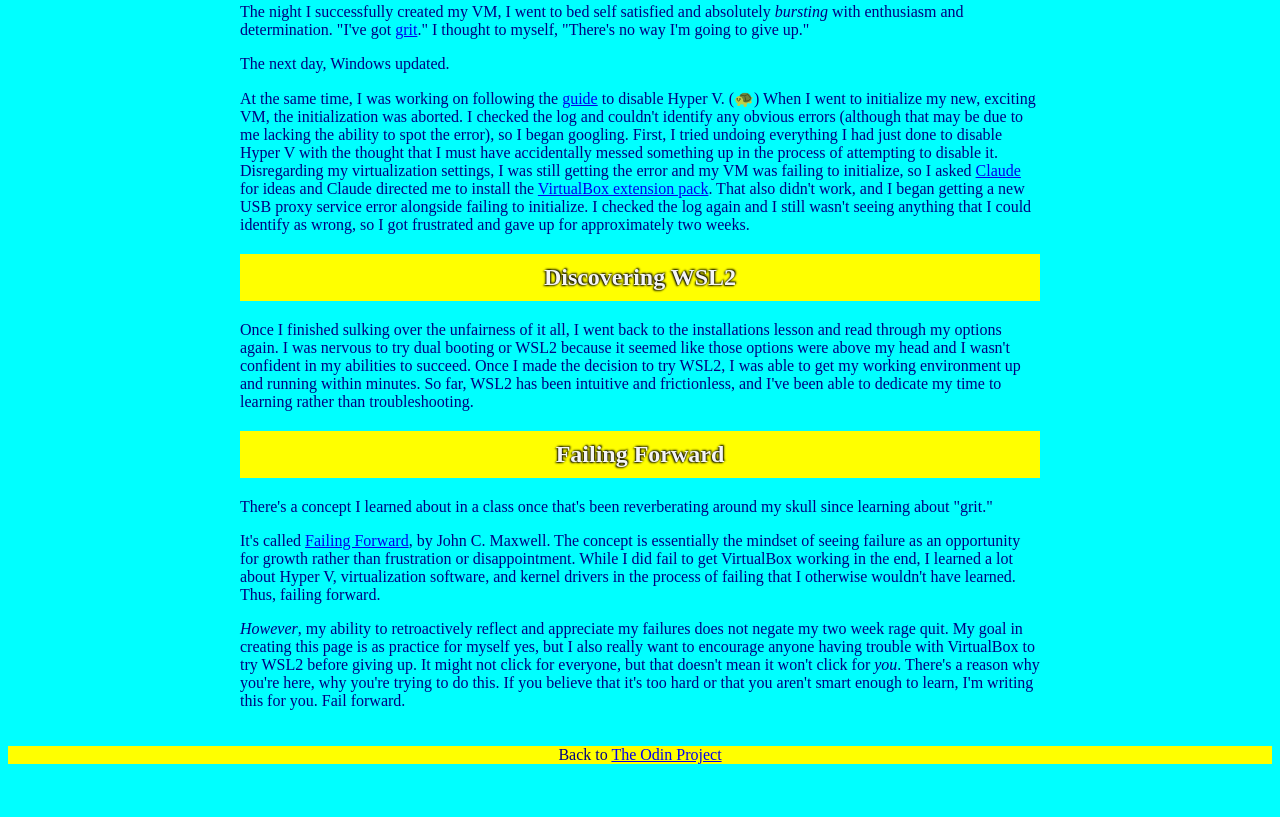
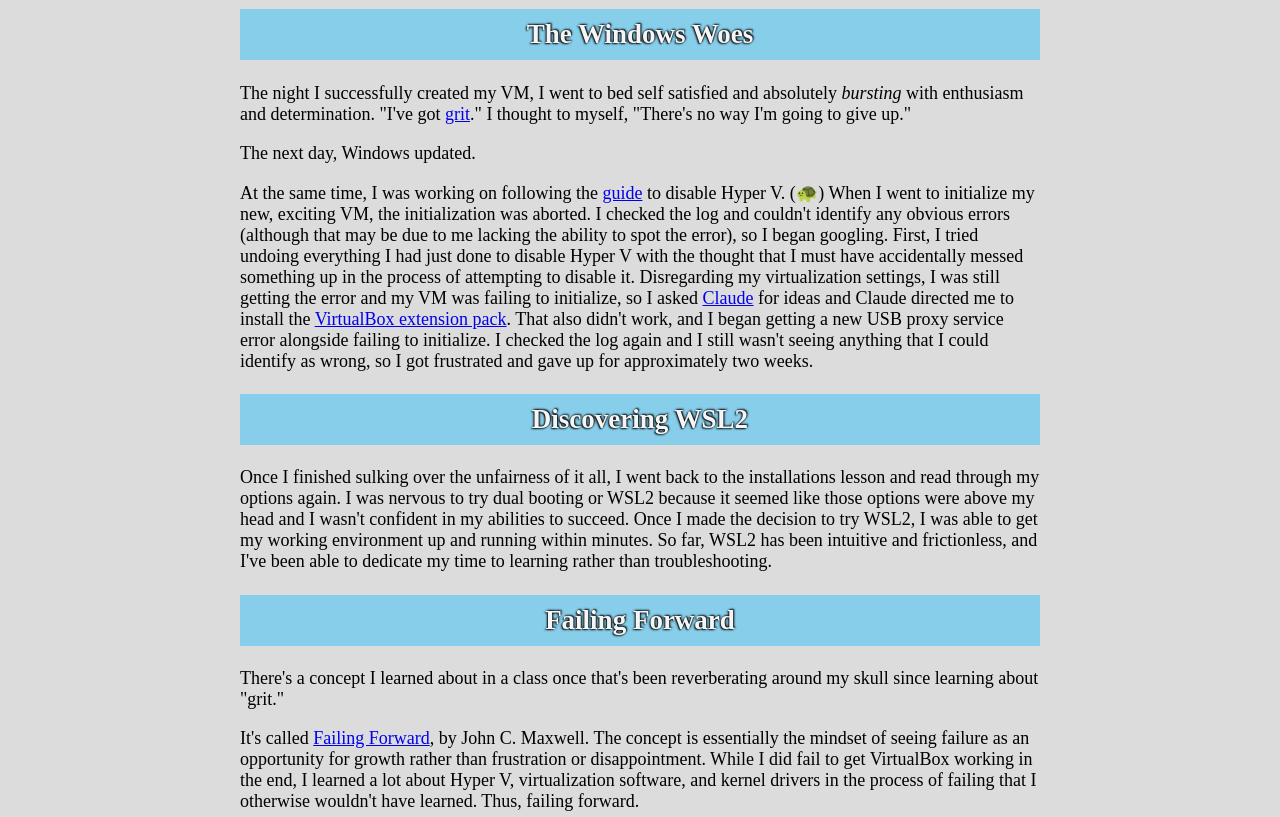
Before and after one commit to YapTrapp/my-experience-TOP, a plain HTML site: page index.html in a window 1280 px wide. Shown: the part 503-1320 px from the top of the page. Before the commit the page ends 1275 px from the top, so only its background shows below. Drawn offline with Linux system fonts and the light colour scheme.

Commit message:
create style.css

```diff
--- a/index.html
+++ b/index.html
@@ -4,31 +4,7 @@
     <meta charset="UTF-8">
     <meta name="viewport" content="width=device-width, initial-scale=1.0">
     <title>My Setup Experience With VirtualBox/WSL2</title>
-    <style>
-        body {
-            color: navy;
-            background-color: aqua;
-            text-align: center;
-        }
-        h1, h2 {
-            color: whitesmoke;
-            background-color: yellow;
-            text-shadow: -1px 1px 2px black,
-                        1px -1px 2px black;
-            padding: 10px;
-        }
-        p {
-            text-align: left;
-        }
-        footer {
-            background-color: yellow;
-        }
-        main {
-            max-width: 800px;
-            margin: 0 auto;
-            padding: 20px;
-        }
-    </style>
+    <link rel="stylesheet" href="style.css">
 </head>
 <body>
     <header>
--- /dev/null
+++ b/style.css
@@ -0,0 +1,29 @@
+body {
+    background-color: gainsboro;
+    font-size: large;
+}
+
+h1, h2 {
+    text-align: center;
+    color: whitesmoke;
+    background-color: skyblue;
+    text-shadow: -1px 1px 2px black,
+                  1px -1px 2px black;
+    padding: 10px;
+}
+
+p {
+    text-align: left;
+}
+
+footer {
+    text-align: center;
+    padding: 5px;
+    background-color: skyblue;
+}
+
+main {
+    max-width: 800px;
+    margin: 0 auto;
+    padding: 20px;
+}
```
